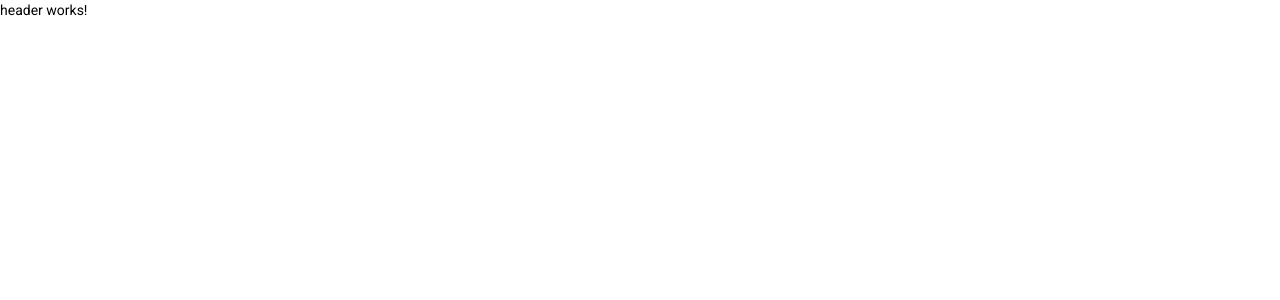
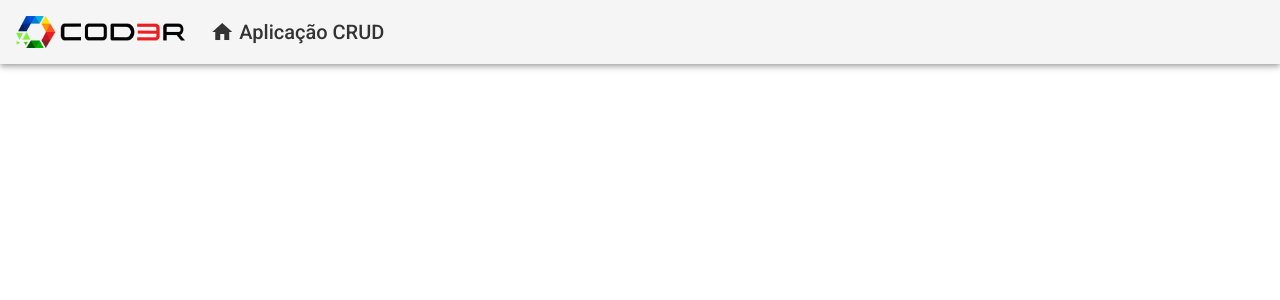
Before and after one commit to claudioonohara/crud-angular, an Angular app: page / in a window 1280 px wide. Shown: the top 300 px of the page. Built offline with nearby package versions, Linux system fonts and the light colour scheme.

Commit message:
importando modulo externo e melhorando header

```diff
--- a/src/app/app.module.ts
+++ b/src/app/app.module.ts
@@ -5,6 +5,8 @@
 import { AppComponent } from './app.component';
 import { BrowserAnimationsModule } from '@angular/platform-browser/animations';
 import { HeaderComponent } from './components/template/header/header.component';
+
+import  { MatToolbarModule } from '@angular/material/toolbar';
 
 @NgModule({
   declarations: [
@@ -14,7 +16,8 @@
   imports: [
     BrowserModule,
     AppRoutingModule,
-    BrowserAnimationsModule
+    BrowserAnimationsModule,
+    MatToolbarModule
   ],
   providers: [],
   bootstrap: [AppComponent]
--- a/src/app/components/template/header/header.component.css
+++ b/src/app/components/template/header/header.component.css
@@ -0,0 +1,23 @@
+.header {
+    display: flex;
+    align-items: center;
+}
+
+.header a {
+    display: flex;
+    align-items: center;
+    text-decoration: none;
+    color: #333;
+}
+
+.header .logo {
+    max-height: 32px;
+}
+
+.header .title-group {
+    padding-left: 25px;
+}
+
+.header .title-group i {
+    padding-right: 5px;
+}
--- a/src/app/components/template/header/header.component.html
+++ b/src/app/components/template/header/header.component.html
@@ -1 +1,15 @@
-<p>header works!</p>
+<mat-toolbar class="header mat-elevation-z4">
+    <span>
+        <a routerLink="/">
+            <img class="logo" src="assets/img/logo.png" alt="logo">
+        </a>
+    </span>
+    <span class="title-group">
+        <a>
+            <i class="material-icons">
+                home
+            </i>
+            Aplicação CRUD
+        </a>
+    </span>
+</mat-toolbar>
```
Also changed, not shown: src/assets/img/logo.png (added).
